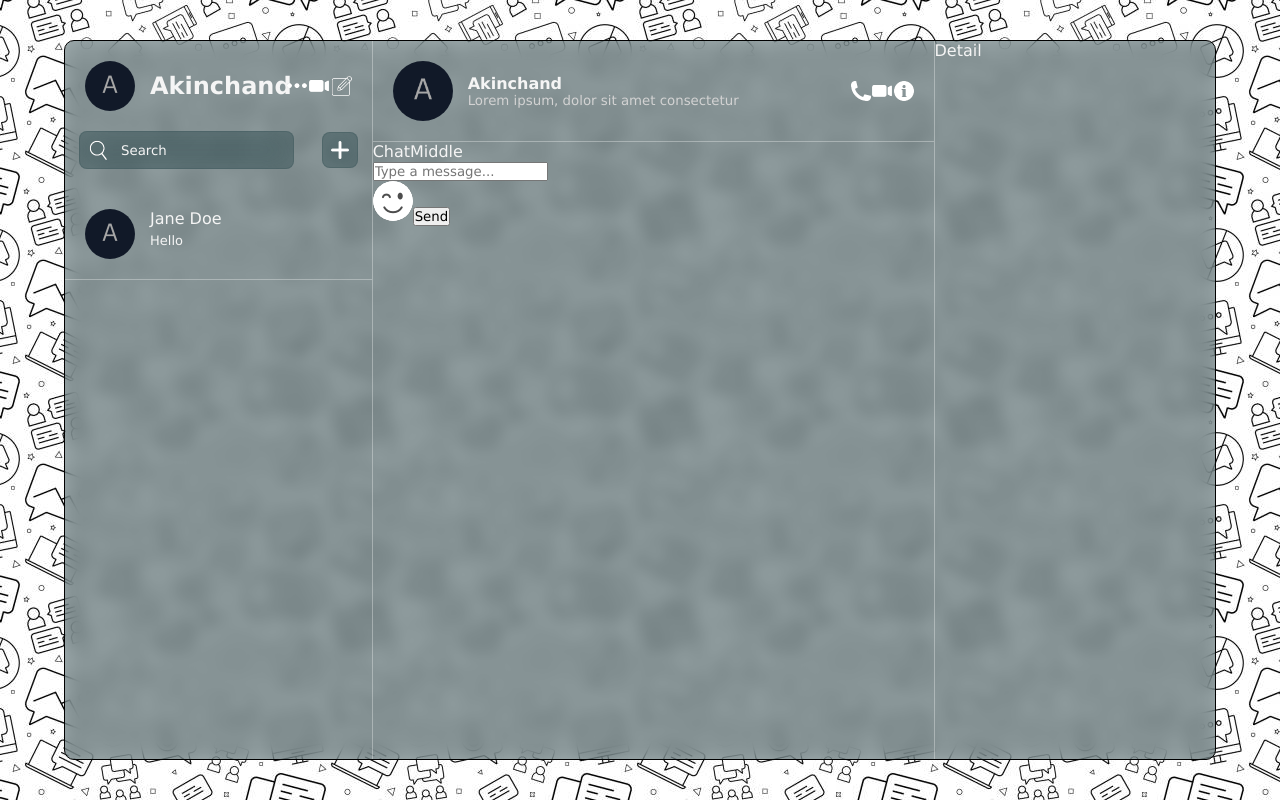
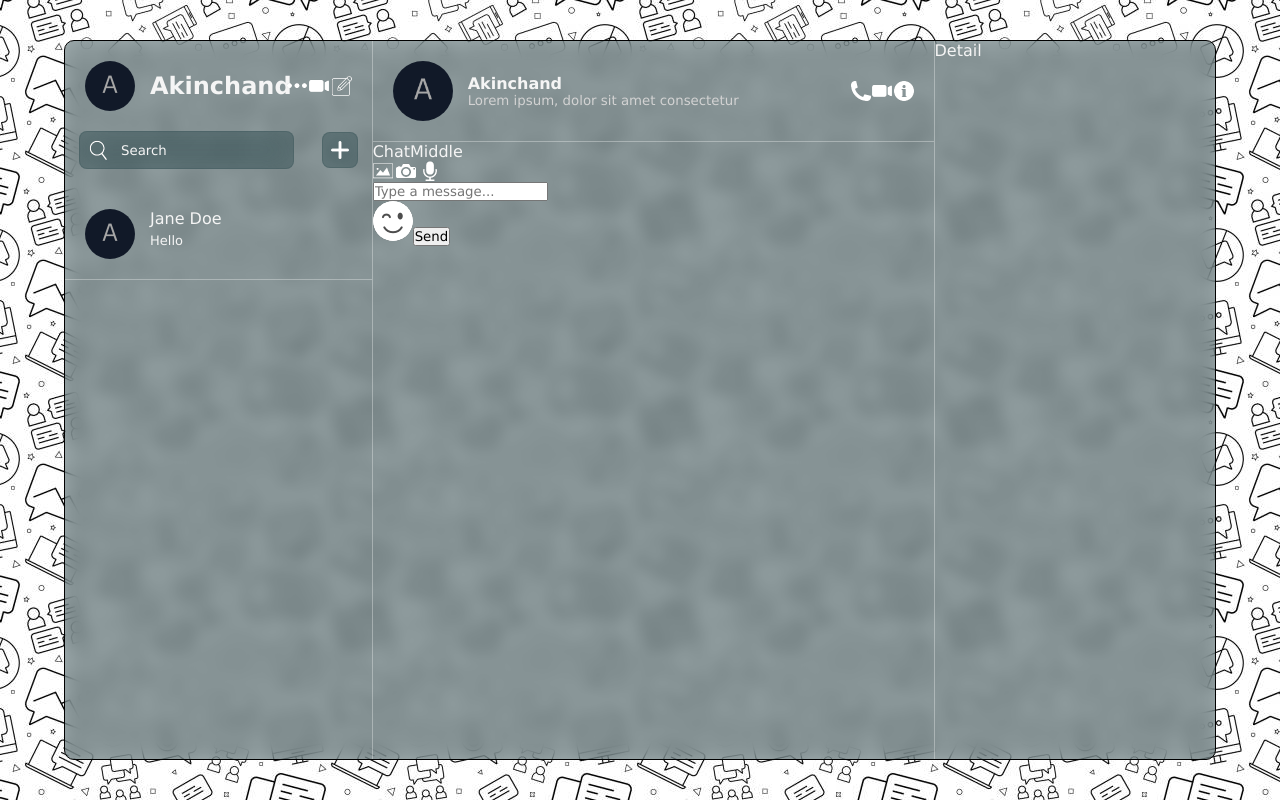
Before and after one commit to singh-shivam789/ping-me-react, a React (Vite) app: page / in a window 1280 px wide. Built offline with nearby package versions, Linux system fonts and the light colour scheme.

Commit message:
Reuse UtilityIcons component

```diff
--- a/src/components/chat/ChatBottom.jsx
+++ b/src/components/chat/ChatBottom.jsx
@@ -1,9 +1,8 @@
-
-
+import UtilityIcons from "../list/userInfo/UtilityIcons"
 export default function ChatBottom() {
   return (
     <div className="chatBottom">
-      <div className="icons"></div>
+      <UtilityIcons user="chatBottom"/>
       <div className="typeBar">
         <input type="text" placeholder="Type a message..."/>
       </div>
--- a/src/components/list/userInfo/UtilityIcons.jsx
+++ b/src/components/list/userInfo/UtilityIcons.jsx
@@ -1,9 +1,17 @@
 export default function UtilityIcons({ user }) {
     return (
-        <div className={user === "chatTop" ? "iconsChat" : "iconsList"}>
-            <img src={user === "chatTop" ? "/phone.png" : "/more.png"} />
-            <img src={"/video.png"} />
-            <img src={user === "chatTop" ? "/info.png" : "/edit.png"} />
+        <div className={user === "chatTop" || user === "chatBottom" ? "chatIcons" : "listIcons"}>
+            <img src={
+                user === "chatTop" ? "/phone.png"
+                    : user === "chatBottom" ? "/img.png"
+                        : "/more.png"
+            } />
+            <img src={user === "chatBottom" ? "/camera.png" : "/video.png"} />
+            <img src={
+                 user === "chatTop" ? "/info.png"
+                 : user === "chatBottom" ? "/mic.png"
+                     : "/edit.png"
+            } />
         </div>
     )
 }
--- a/src/components/list/userInfo/userInfo.css
+++ b/src/components/list/userInfo/userInfo.css
@@ -18,19 +18,19 @@
     height: 50px;
 }
 
-.iconsList{
+.listIcons{
     display: flex;
     width: 25%;
     justify-content: space-between;
 }
 
-.iconsList > img{
+.listIcons > img{
     width: 20px;
     height: 20px;
     transition: color 0.3s ease-in;
 }
 
-.iconsList > img:hover{
+.listIcons > img:hover{
     cursor: pointer;
     color: darkgray;
 }
@@ -56,19 +56,19 @@
     height: 60px;
 }
 
-.iconsChat{
+.chatIcons{
     display: flex;
     width: 12%;
     justify-content: space-between;
 }
 
-.iconsChat > img{
+.chatIcons > img{
     width: 20px;
     height: 20px;
     transition: color 0.3s ease-in !important;
 }
 
-.iconsChat > img:hover{
+.chatIcons > img:hover{
     cursor: pointer;
     color: darkgray;
 }
```
